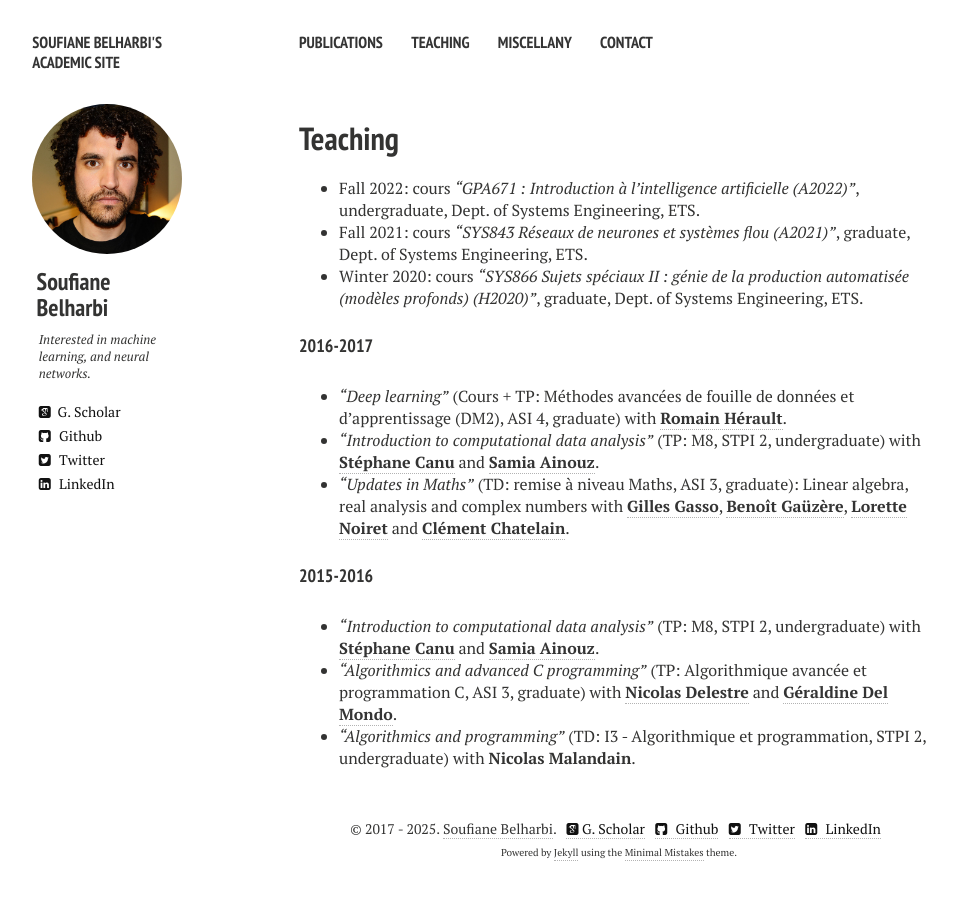
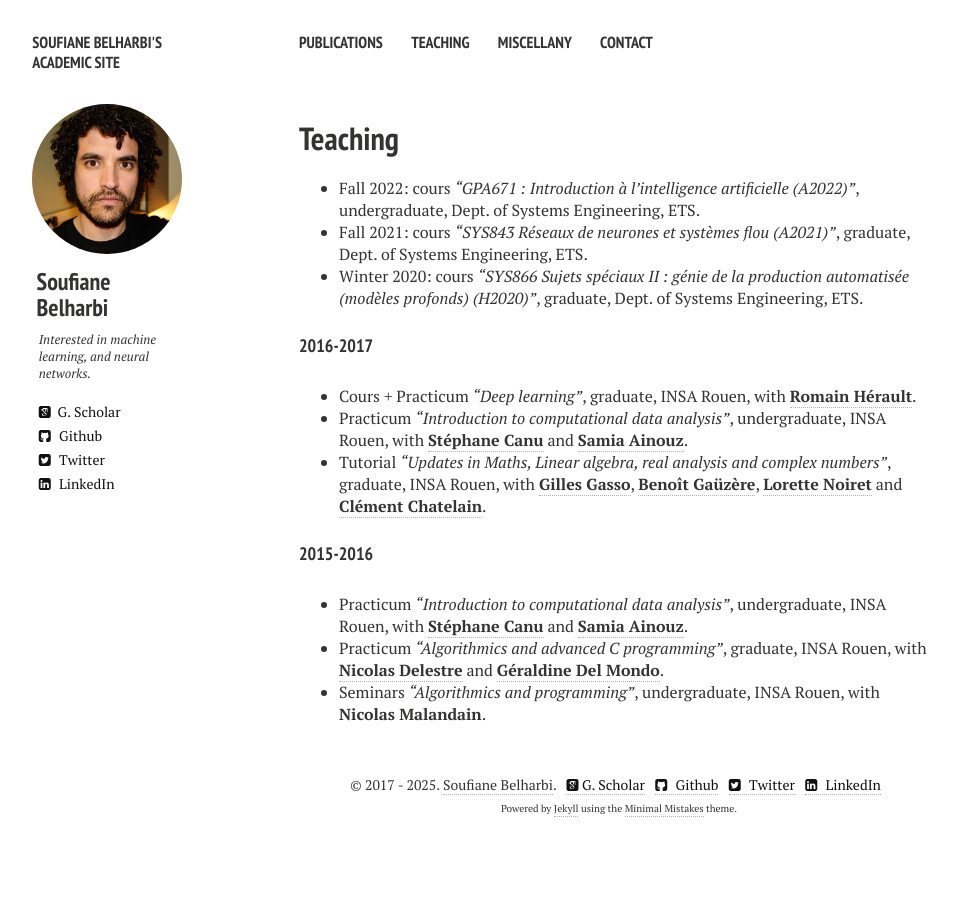
Before and after one commit to sbelharbi/sbelharbi.github.io, a Jekyll site: the page built from teaching.md, in a window 1280 px wide. Shown: the whole page, without its empty margins (21-978 px from the left). Built offline with Jekyll 4.4.1, drawn with Linux system fonts in a browser that asks for light colours; nearby versions of some CDN libraries.

Commit message:
cleanup.

```diff
--- a/teaching.md
+++ b/teaching.md
@@ -11,25 +11,22 @@ comments: false
 * Winter 2020: cours *“SYS866 Sujets spéciaux II : génie de la production automatisée (modèles profonds) (H2020)”*, graduate, Dept. of Systems Engineering, ETS.
 
 #### 2016-2017
-* *“Deep learning”* (Cours + TP: Méthodes avancées de fouille de données et d'apprentissage (DM2), ASI 4, graduate) with
+* Cours + Practicum *“Deep learning”*, graduate, INSA Rouen, with
 [**Romain Hérault**](https://asi.insa-rouen.fr/enseignants/~rherault/pelican/).
-* *“Introduction to computational data analysis”* (TP: M8, STPI 2, undergraduate)
+* Practicum *“Introduction to computational data analysis”*, undergraduate, INSA Rouen,
   with [**Stéphane Canu**](http://asi.insa-rouen.fr/enseignants/~scanu/) and
 [**Samia Ainouz**](http://pagesperso.litislab.fr/sainouz/).
-* *“Updates in Maths”* (TD: remise à niveau Maths, ASI 3, graduate): Linear algebra,
-real analysis and complex numbers with [**Gilles Gasso**](http://asi.insa-rouen.fr/enseignants/~gasso/),
+* Tutorial *“Updates in Maths, Linear algebra, real analysis and complex numbers”*, graduate, INSA Rouen, with [**Gilles Gasso**](http://asi.insa-rouen.fr/enseignants/~gasso/),
 [**Benoît Gaüzère**](http://pagesperso.litislab.fr/~bgauzere/#home),
 [**Lorette Noiret**](http://lmi.insa-rouen.fr/membres/12-membres/collaborateurs-externes-associes/71-noiret.html) and
 [**Clément Chatelain**](http://pagesperso.litislab.fr/cchatelain/).
 
 
 #### 2015-2016
-* *“Introduction to computational data analysis”* (TP: M8, STPI 2, undergraduate)
+* Practicum *“Introduction to computational data analysis”*, undergraduate, INSA Rouen,
   with [**Stéphane Canu**](http://asi.insa-rouen.fr/enseignants/~scanu/)  and
 [**Samia Ainouz**](http://pagesperso.litislab.fr/sainouz/).
-* *“Algorithmics and advanced C programming”* (TP: Algorithmique avancée et
-programmation C, ASI 3, graduate) with
+* Practicum *“Algorithmics and advanced C programming”*, graduate, INSA Rouen, with
 [**Nicolas Delestre**](http://asi.insa-rouen.fr/enseignants/~delestre/) and
 [**Géraldine Del Mondo**](https://sites.google.com/site/geraldinedelmondo/).
-* *“Algorithmics and programming”* (TD: I3 - Algorithmique et programmation,
-STPI 2, undergraduate) with **Nicolas Malandain**.
+* Seminars *“Algorithmics and programming”*, undergraduate, INSA Rouen, with **Nicolas Malandain**.
```
